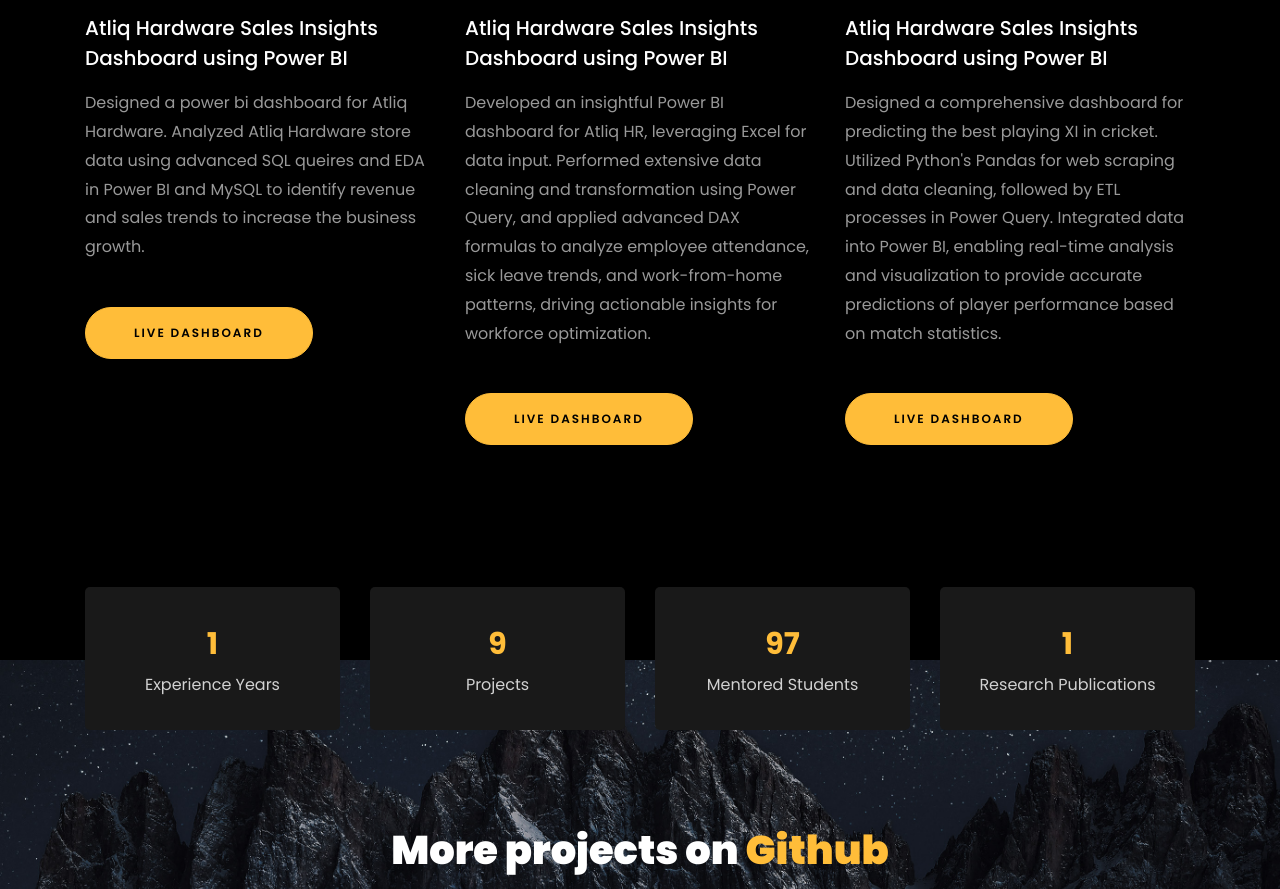
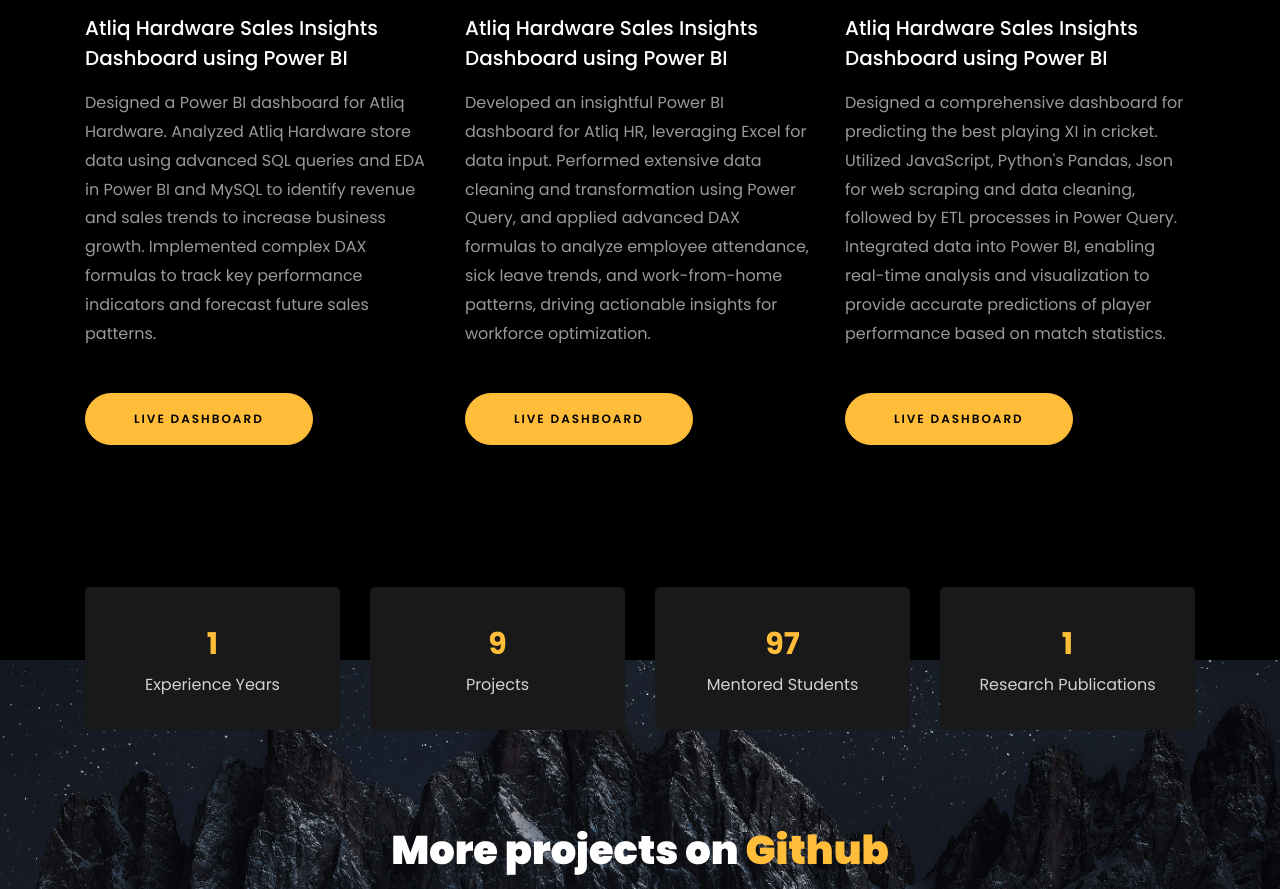
Before and after one commit to pvnmahesh999/portfolio, a plain HTML site: page index.html in a window 1280 px wide. Shown: the part 4019-4908 px from the top of the page. Drawn offline with Linux system fonts and the light colour scheme; animation ran at ten frames a second; files whose address does not match are found by name.

Commit message:
Update index.html

```diff
--- a/index.html
+++ b/index.html
@@ -428,7 +428,7 @@
               <div class="text mt-3 float-right d-block">
 
                 <h3 class="heading"><a href="https://github.com/pvnmahesh999/AtliqHardware_SalesInsights_Project1/blob/main/Atliq_Sales_Insights.pdf">Atliq Hardware Sales Insights Dashboard using Power BI</a></h3>
-                <p>Designed a power bi dashboard for Atliq Hardware. Analyzed Atliq Hardware store data using advanced SQL queires and EDA in Power BI and MySQL to identify revenue and sales trends to increase the business growth.</p>
+                <p>Designed a Power BI dashboard for Atliq Hardware. Analyzed Atliq Hardware store data using advanced SQL queries and EDA in Power BI and MySQL to identify revenue and sales trends to increase business growth. Implemented complex DAX formulas to track key performance indicators and forecast future sales patterns. </p>
 				<br>
 				</span> <a href="#" class="btn btn-primary py-3 px-5" >Live Dashboard</a>
 
@@ -437,7 +437,7 @@
           </div>
 
 
-<!-- 		<div class="row d-flex"> -->
+		<!-- <div class="row d-flex"> -->
           <div class="col-md-4 d-flex ftco-animate">
           	<div class="blog-entry justify-content-end">
               <a href="https://github.com/pvnmahesh999/Atliq_HR_Analytics_Project/blob/main/README.md" class="block-20 zoom-effect" style="background-image: url('images/poster_2.png');">
@@ -453,7 +453,7 @@
             </div>
           </div>
 
-<!-- 			<div class="row d-flex"> -->
+			<!-- <div class="row d-flex"> -->
           <div class="col-md-4 d-flex ftco-animate">
           	<div class="blog-entry justify-content-end">
               <a href="https://github.com/pvnmahesh999/Best-Playing-11_Cricket_data_analysis_Project/blob/main/README.md" class="block-20 zoom-effect" style="background-image: url('images/poster_3.png');">
@@ -461,7 +461,7 @@
               <div class="text mt-3 float-right d-block">
 
                 <h3 class="heading"><a href="https://github.com/pvnmahesh999/Best-Playing-11_Cricket_data_analysis_Project/blob/main/README.md">Atliq Hardware Sales Insights Dashboard using Power BI</a></h3>
-                <p>Designed a comprehensive dashboard for predicting the best playing XI in cricket. Utilized Python's Pandas for web scraping and data cleaning, followed by ETL processes in Power Query. Integrated data into Power BI, enabling real-time analysis and visualization to provide accurate predictions of player performance based on match statistics.</p>
+                <p>Designed a comprehensive dashboard for predicting the best playing XI in cricket. Utilized JavaScript, Python's Pandas, Json for web scraping and data cleaning, followed by ETL processes in Power Query. Integrated data into Power BI, enabling real-time analysis and visualization to provide accurate predictions of player performance based on match statistics.</p>
 				<br>
 				</span> <a href="#" class="btn btn-primary py-3 px-5" >Live Dashboard</a>
 
```
